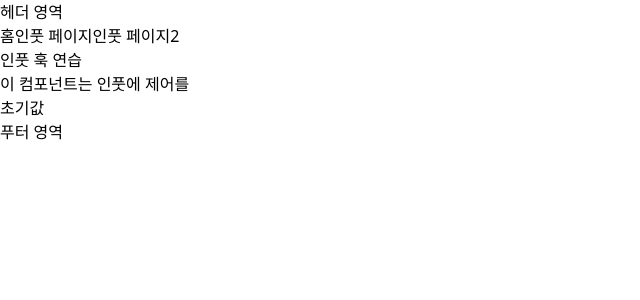
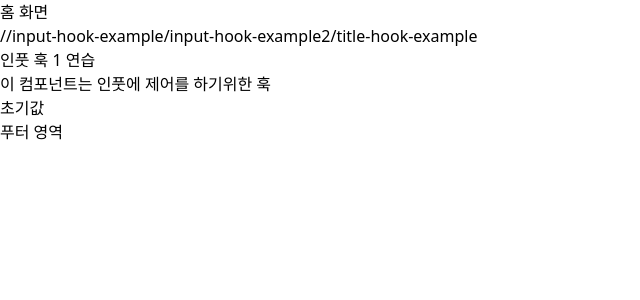
Before and after one commit to gitjoyoung/react-study-custom-hooks, a React (Vite) app: page /input-hook-example in a window 1280 px wide. Shown: the top 300 px of the page, without its empty margins (0-640 px from the left). Built offline with nearby package versions, Linux system fonts and the light colour scheme.

Commit message:
chore : 주식 및 기타 수정

```diff
--- a/src/component/Header/Header.tsx
+++ b/src/component/Header/Header.tsx
@@ -2,13 +2,24 @@ import { ROUTE } from "@/constant/route";
 import { Link } from "react-router-dom";
 
 export default function Header() {
+  const routeList = [
+    ROUTE.HOME,
+    ROUTE.INPUT_HOOK_EXAMPLE,
+    ROUTE.INPUT_HOOK_EXAMPLE2,
+    ROUTE.TITLE_HOOK_EXAMPLE,
+  ];
   return (
-    <div className="bg-green-400 py-3">
-      <h1>헤더 영역</h1>
-
-      <Link to={ROUTE.HOME}>홈</Link>
-      <Link to={ROUTE.INPUT_HOOK_EXAMPLE}>인풋 페이지</Link>
-      <Link to={ROUTE.INPUT_HOOK_EXAMPLE2}>인풋 페이지2</Link>
+    <div className="bg-green-400 py-3 ">
+      <Link className="border p-1 rounded-md" to={ROUTE.HOME}>
+        홈 화면
+      </Link>
+      <div className="flex gap-2 bg-white">
+        {routeList.map((route) => (
+          <Link className="border border-black" to={route} key={route}>
+            {route}
+          </Link>
+        ))}
+      </div>
     </div>
   );
 }
--- a/src/constant/route.ts
+++ b/src/constant/route.ts
@@ -2,4 +2,5 @@ export const ROUTE = {
   HOME: "/",
   INPUT_HOOK_EXAMPLE: "/input-hook-example",
   INPUT_HOOK_EXAMPLE2: "/input-hook-example2",
+  TITLE_HOOK_EXAMPLE: "/title-hook-example",
 };
--- a/src/main.tsx
+++ b/src/main.tsx
@@ -6,6 +6,7 @@ import Home from "./pages/Home/Home.tsx";
 import InputHookExample from "./pages/InputHookExample/InputHookExample.tsx";
 import InputHookExample2 from "./pages/InputHookExample2/InputHookExample2.tsx";
 import { ROUTE } from "./constant/route.ts";
+import TitleHookExmple from "./pages/TitleHookExmple/TitleHookExmple.tsx";
 
 const router = createBrowserRouter([
   {
@@ -24,6 +25,10 @@ const router = createBrowserRouter([
         path: ROUTE.INPUT_HOOK_EXAMPLE2,
         element: <InputHookExample2 />,
       },
+      {
+        path: ROUTE.TITLE_HOOK_EXAMPLE,
+        element: <TitleHookExmple />,
+      },
     ],
   },
 ]);
--- a/src/pages/InputHookExample/InputHookExample.tsx
+++ b/src/pages/InputHookExample/InputHookExample.tsx
@@ -4,8 +4,8 @@ export default function InputHookExample() {
   const name = useInput("초기값");
   return (
     <div>
-      <h1>인풋 훅 연습</h1>
-      <p>이 컴포넌트는 인풋에 제어를  </p>
+      <h1>인풋 훅 1 연습</h1>
+      <p>이 컴포넌트는 인풋에 제어를 하기위한 훅 </p>
       <input placeholder="name" {...name} />
     </div>
   );
--- a/src/pages/InputHookExample2/InputHookExample2.tsx
+++ b/src/pages/InputHookExample2/InputHookExample2.tsx
@@ -7,7 +7,8 @@ export default function InputHookExample2() {
     <div>
       <h1>인풋 훅 2 연습</h1>
       <p>
-        인풋 텍스트가 길이가 10자를 초과할 수 없고 넘으면 색이 바뀌는 훅을 사용
+        인풋훅의 조건을 활용 텍스트가 길이가 10자를 초과할 수 없고 넘으면 색이
+        바뀌는 훅을 사용
       </p>
       <input type="text" placeholder="name" {...name} />
     </div>
--- a/src/pages/TitleHookExmple/TitleHookExmple.tsx
+++ b/src/pages/TitleHookExmple/TitleHookExmple.tsx
@@ -1,21 +1,8 @@
-import React, { useEffect } from "react";
-
-export const useTitle = (initialvalue: string) => {
-  const [title, setTitle] = React.useState(initialvalue);
-  const updateTitle = () => {
-    const htmlTitle = document.querySelector("title");
-    if (htmlTitle !== null) {
-      htmlTitle.innerText = title;
-    }
-  };
-
-  useEffect(updateTitle, [title]);
-  return setTitle;
-};
+import { useTitle } from "@/hooks/useTitle";
 
 export default function TitleHookExmple() {
   const title = useTitle("로딩...");
-  setTimeout(() => title("Title 컴포넌트"), 3000);
+  setTimeout(() => title("Title 컴포넌트"), 3000); // 지연 설정
   return (
     <div>
       <p>
```
Also changed, not shown: 1 other file (tests, documents, lock files or other folders).
